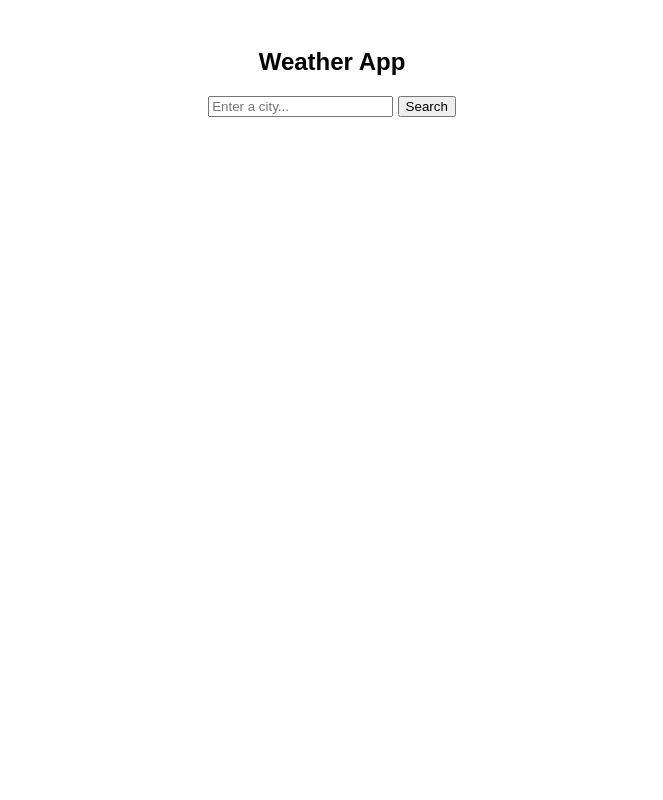
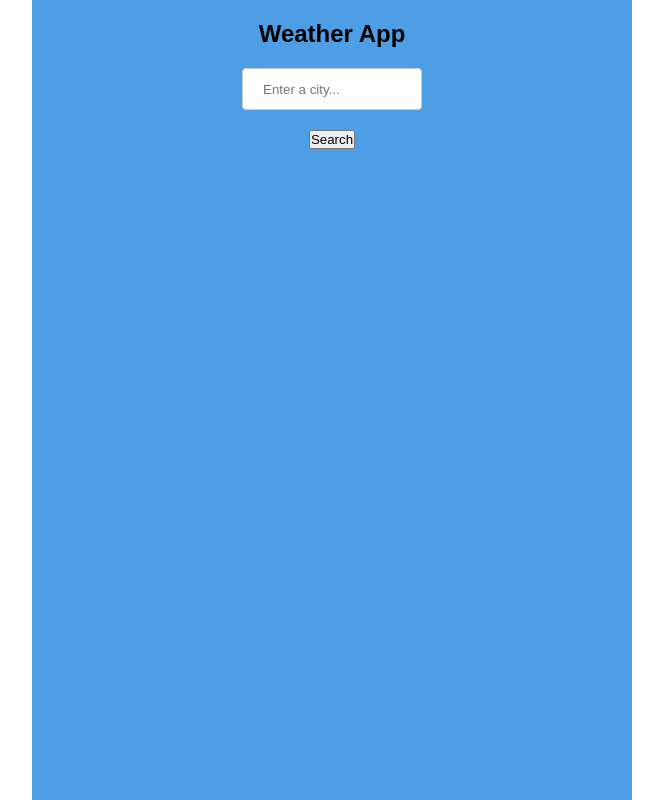
Before and after one commit to LauraLegro/weather-app, a website: page index.html in a window 1280 px wide. Shown: the whole page, without its empty margins (308-971 px from the left). Drawn offline with Linux system fonts and the light colour scheme.

Commit message:
added styles to app

```diff
--- a/style.css
+++ b/style.css
@@ -1,7 +1,26 @@
+* {
+  margin: 0;
+  padding: 0;
+  box-sizing: border-box;
+}
 .container {
+  display: flex;
+  flex-direction: column;
+  align-items: center;
+  justify-content: start;
   max-width: 600px;
   margin: 0 auto;
   padding: 20px;
   text-align: center;
   font-family: Arial, sans-serif;
+  background-color: rgb(77, 158, 229);
+  height: 100vh;
 }
+#cityInput {
+  width: 180px;
+  height: 30px;
+  padding: 20px;
+  margin: 20px;
+  border: 1px solid #ccc;
+  border-radius: 4px;
+}
```
